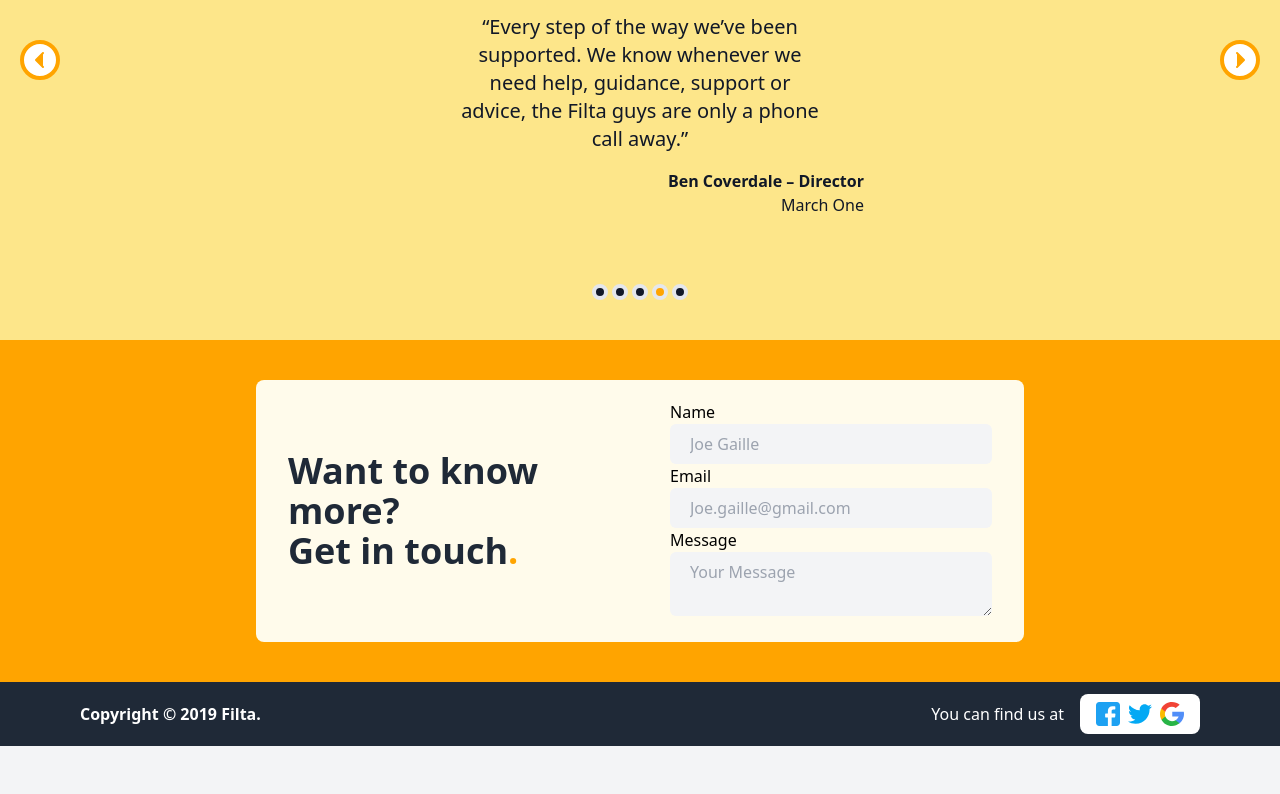
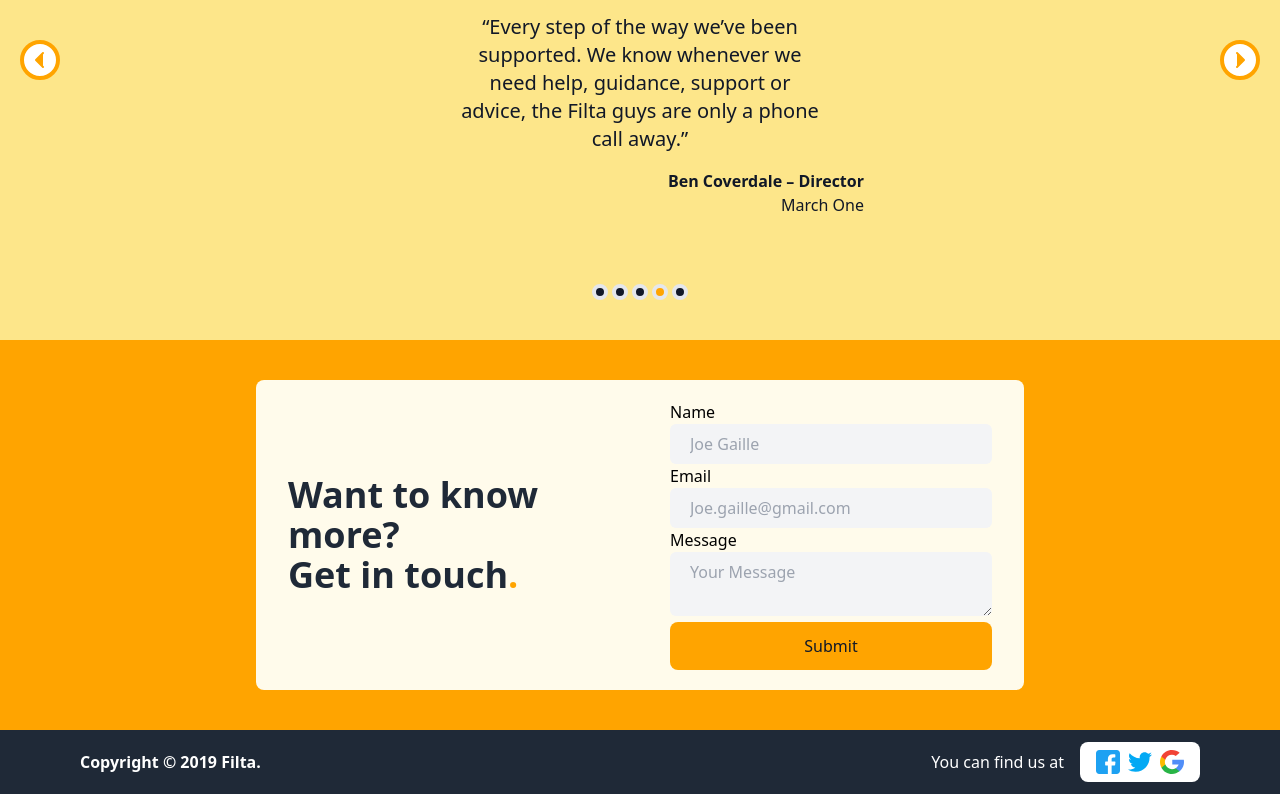
Before and after one commit to RomanMunar/filta-redesign, a website: page index.html in a window 1280 px wide. Shown: the part 6533-7327 px from the top of the page. Before the commit the page ends 7279 px from the top, so only its background shows below. Drawn offline with nearby package versions, Linux system fonts and the light colour scheme; files that its build step writes are made by us from their sources.

Commit message:
added submit button

```diff
--- a/index.html
+++ b/index.html
@@ -510,6 +510,7 @@
               class="focus:text-gray-900 bg-gray-100 rounded-md px-5 py-2 w-full group-focus:text-gray-900 text-gray-700"
               placeholder="Your Message"></textarea>
           </div>
+          <button class="w-full py-3 rounded-lg bg-primary text-gray-900">Submit</button>
         </form>
       </div>
     </section>
```
